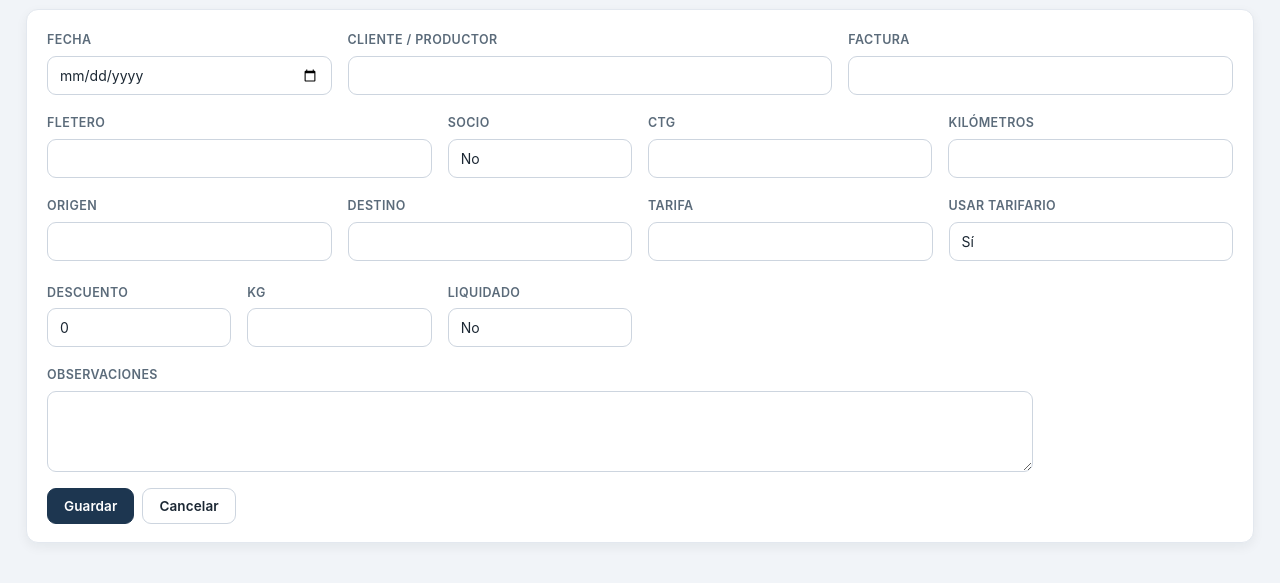
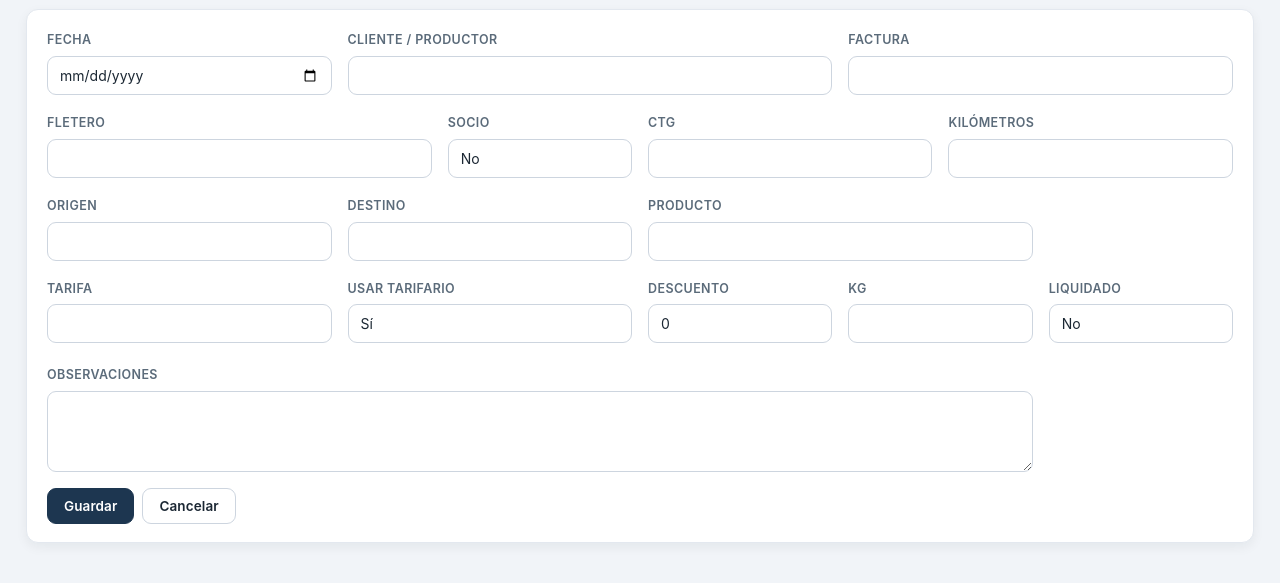
Before and after one commit to Fabiohernang/control-viajes-fusionado-ccc, a Flask app: page /viajes/nuevo in a window 1280 px wide. Shown: the part 281-864 px from the top of the page. Run offline with Flask 3, Linux system fonts and the light colour scheme; the visitor is signed in with stand-in values (Sample User, id 1).

Commit message:
Update form.html

```diff
--- a/templates/form.html
+++ b/templates/form.html
@@ -66,6 +66,11 @@
       <div class="col-md-3">
         <label class="form-label">Destino</label>
         <input class="form-control" type="text" name="destino" value="{{ viaje.destino if viaje and viaje.destino else '' }}">
+      </div>
+
+      <div class="col-md-4">
+        <label class="form-label">Producto</label>
+        <input class="form-control" type="text" name="producto" value="{{ viaje.producto if viaje and viaje.producto else '' }}">
       </div>
 
       <div class="col-md-3">
```
